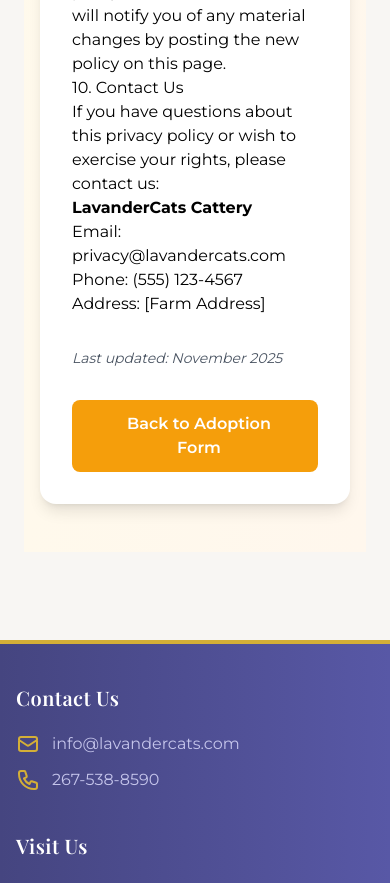
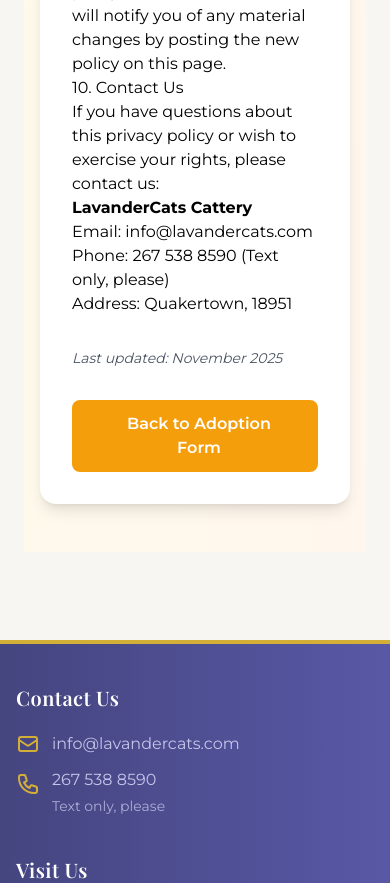
Before and after one commit to 19maxi71/catFarm_site_fastAPI_project, a FastAPI app: page /privacy-policy in a window 390 px wide. Shown: the part 2806-3689 px from the top of the page. Run offline with FastAPI, Linux system fonts and the light colour scheme; some libraries are stand-ins or nearby versions.

Commit message:
Update contact information: phone format and text-only message
Phone Number Changes:
- Format phone as '267 538 8590' (with spaces)
- Add polite 'Text only, please' message below phone number
- Updated in: base.html, documents.html, error_500.html, privacy_policy.html

Address Changes:
- documents.html: Change from full street address to 'Quakertown, 18951'
- privacy_policy.html: Update address and contact info
- Matches base.html which already had correct format

The text-only message is polite but direct, encouraging customers to text
rather than call for better response times.

```diff
--- a/templates/base.html
+++ b/templates/base.html
@@ -270,11 +270,14 @@
                             </svg>
                             <a href="mailto:info@lavandercats.com" class="hover:text-white transition-colors">info@lavandercats.com</a>
                         </p>
-                        <p class="flex items-center">
-                            <svg class="w-6 h-6 mr-3 text-accent-gold" fill="none" stroke="currentColor" viewBox="0 0 24 24">
+                        <p class="flex items-start">
+                            <svg class="w-6 h-6 mr-3 mt-1 text-accent-gold flex-shrink-0" fill="none" stroke="currentColor" viewBox="0 0 24 24">
                                 <path stroke-linecap="round" stroke-linejoin="round" stroke-width="2" d="M3 5a2 2 0 012-2h3.28a1 1 0 01.948.684l1.498 4.493a1 1 0 01-.502 1.21l-2.257 1.13a11.042 11.042 0 005.516 5.516l1.13-2.257a1 1 0 011.21-.502l4.493 1.498a1 1 0 01.684.949V19a2 2 0 01-2 2h-1C9.716 21 3 14.284 3 6V5z"></path>
                             </svg>
-                            <a href="tel:267-538-8590" class="hover:text-white transition-colors">267-538-8590</a>
+                            <span>
+                                <a href="tel:267-538-8590" class="hover:text-white transition-colors">267 538 8590</a>
+                                <span class="block text-sm text-lavender-lighter/80 mt-1">Text only, please</span>
+                            </span>
                         </p>
                     </div>
                 </div>
--- a/templates/error_500.html
+++ b/templates/error_500.html
@@ -51,7 +51,7 @@
                     <svg class="w-4 h-4 inline-block mr-1 -mt-1" fill="none" stroke="currentColor" viewBox="0 0 24 24">
                         <path stroke-linecap="round" stroke-linejoin="round" stroke-width="2" d="M3 5a2 2 0 012-2h3.28a1 1 0 01.948.684l1.498 4.493a1 1 0 01-.502 1.21l-2.257 1.13a11.042 11.042 0 005.516 5.516l1.13-2.257a1 1 0 011.21-.502l4.493 1.498a1 1 0 01.684.949V19a2 2 0 01-2 2h-1C9.716 21 3 14.284 3 6V5z"></path>
                     </svg>
-                    267-538-8590
+                    267 538 8590 <span class="text-sm font-normal text-gray-600">(Text only, please)</span>
                 </p>
             </div>
         </div>
--- a/templates/privacy_policy.html
+++ b/templates/privacy_policy.html
@@ -72,9 +72,9 @@
                 <h2>10. Contact Us</h2>
                 <p>If you have questions about this privacy policy or wish to exercise your rights, please contact us:</p>
                 <p><strong>LavanderCats Cattery</strong><br>
-                Email: privacy@lavandercats.com<br>
-                Phone: (555) 123-4567<br>
-                Address: [Farm Address]</p>
+                Email: info@lavandercats.com<br>
+                Phone: 267 538 8590 (Text only, please)<br>
+                Address: Quakertown, 18951</p>
 
                 <p class="text-sm text-gray-600 mt-8">
                     <em>Last updated: November 2025</em>
```
Also changed, not shown: templates/documents.html (+7 -4 lines).
